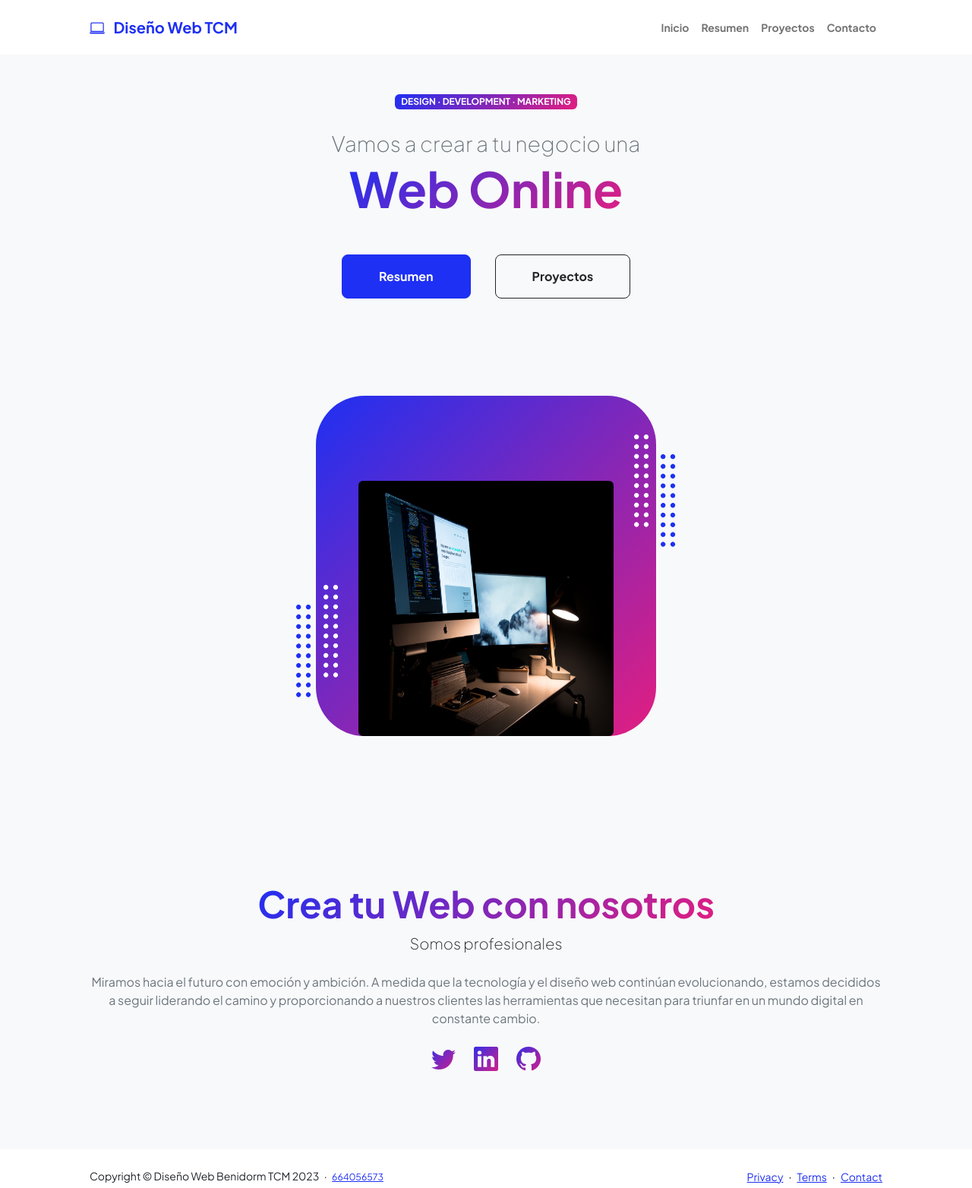
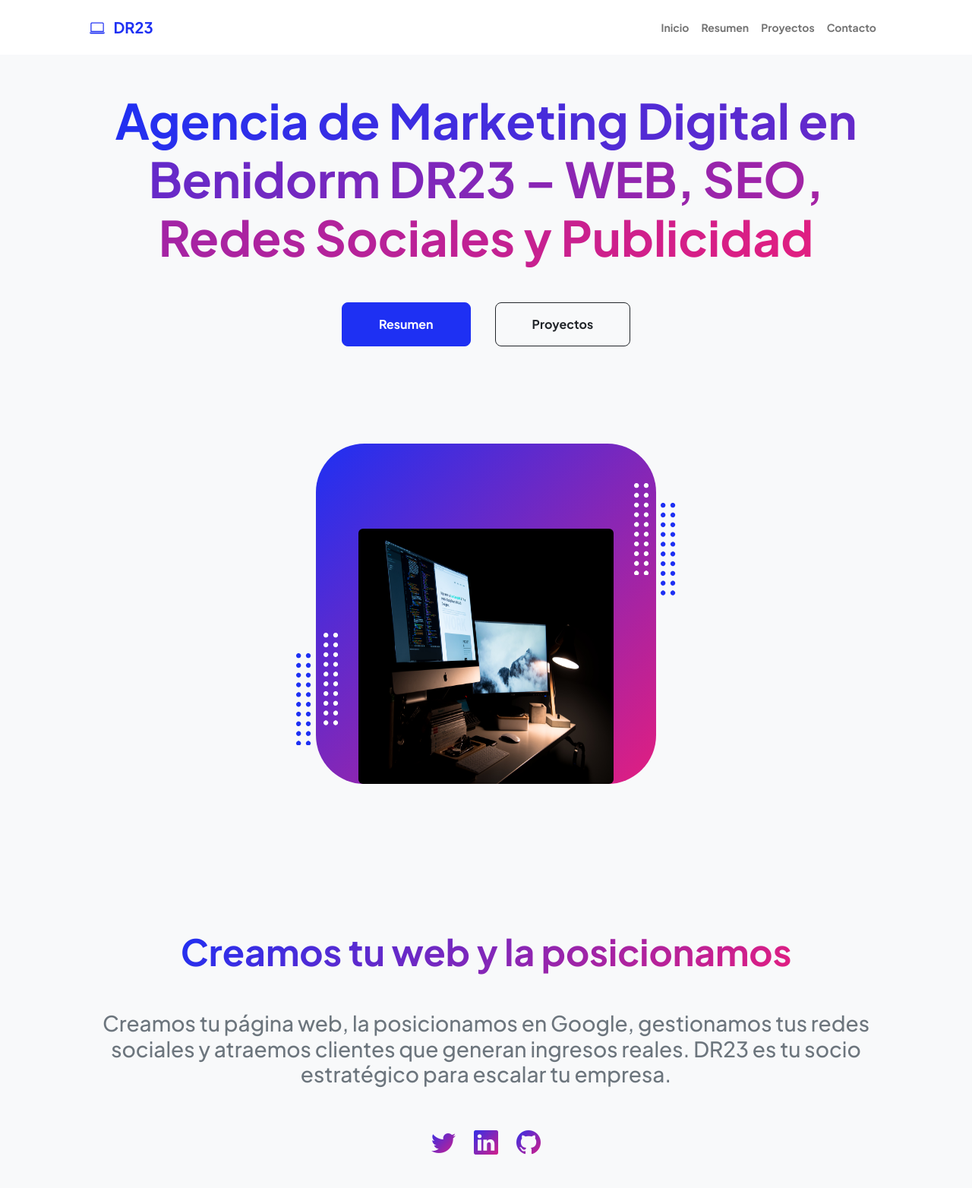
Before and after one commit to paginaswebtcm/paginaswebtcm.github.io, a plain HTML site: page index.html in a window 1280 px wide. Shown: the top 1564 px of the page at 76% size. Drawn offline with nearby package versions, Linux system fonts and the light colour scheme.

Commit message:
Marketing digital

```diff
--- a/index.html
+++ b/index.html
@@ -3,7 +3,7 @@
     <head>
         <meta charset="utf-8" />
         <meta name="viewport" content="width=device-width, initial-scale=1, shrink-to-fit=no" />
-        <meta name="description" content="" />
+        <meta name="description" content="En DR23 te ayudamos a conseguir más clientes y multiplicar tus beneficios. Diseñamos tu web, la posicionamos en Google, gestionamos tus redes sociales y llevamos tu empresa al siguiente nivel." />
         <meta name="author" content="" />
         <title>TCM | Inicio</title>
         <!-- Favicon-->
@@ -22,7 +22,7 @@
             <!-- Navigation-->
             <nav class="navbar navbar-expand-lg navbar-light bg-white py-3">
                 <div class="container px-5">
-                    <a class="navbar-brand" href="index.html"><span class="fw-bolder text-primary"><i class="bi bi-laptop me-2"></i> Diseño Web TCM</span></a>
+                    <a class="navbar-brand" href="index.html"><span class="fw-bolder text-primary"><i class="bi bi-laptop me-2"></i> DR23</span></a>
                     <button class="navbar-toggler" type="button" data-bs-toggle="collapse" data-bs-target="#navbarSupportedContent" aria-controls="navbarSupportedContent" aria-expanded="false" aria-label="Toggle navigation"><span class="navbar-toggler-icon"></span></button>
                     <div class="collapse navbar-collapse" id="navbarSupportedContent">
                         <ul class="navbar-nav ms-auto mb-2 mb-lg-0 small fw-bolder">
@@ -41,9 +41,10 @@
                         <div class="col-xxl-5">
                             <!-- Header text content-->
                             <div class="text-center text-xxl-start">
-                                <div class="badge bg-gradient-primary-to-secondary text-white mb-4"><div class="text-uppercase">Design &middot; Development &middot; Marketing</div></div>
-                                <div class="fs-3 fw-light text-muted">Vamos a crear a tu negocio una</div>
-                                <h1 class="display-3 fw-bolder mb-5"><span class="text-gradient d-inline">Web Online</span></h1>
+                                <!-- <div class="badge bg-gradient-primary-to-secondary text-white mb-4"><div class="text-uppercase">Marketing &middot; Digital &middot; DR23</div></div> -->
+                                <!-- <div class="fs-3 fw-light text-muted">Escalamos tu negocio con clientes y ventas reales</div> -->
+                                <h1 class="display-3 fw-bolder mb-5"><span class="text-gradient d-inline">Agencia de Marketing Digital en Benidorm DR23 – WEB, SEO, Redes Sociales y Publicidad</span></h1>
+                                <!-- <h2 class="fs-3 fw-light text-muted mb-5">Escalamos tu negocio con clientes y ventas reales</h2> -->
                                 <div class="d-grid gap-3 d-sm-flex justify-content-sm-center justify-content-xxl-start mb-3">
                                     <a class="btn btn-primary btn-lg px-5 py-3 me-sm-3 fs-6 fw-bolder" href="resume.html">Resumen</a>
                                     <a class="btn btn-outline-dark btn-lg px-5 py-3 fs-6 fw-bolder" href="projects.html">Proyectos</a>
@@ -181,9 +182,9 @@
                     <div class="row gx-5 justify-content-center">
                         <div class="col-xxl-8">
                             <div class="text-center my-5">
-                                <h2 class="display-5 fw-bolder"><span class="text-gradient d-inline">Crea tu Web con nosotros</span></h2>
-                                <p class="lead fw-light mb-4">Somos profesionales</p>
-                                <p class="text-muted">Miramos hacia el futuro con emoción y ambición. A medida que la tecnología y el diseño web continúan evolucionando, estamos decididos a seguir liderando el camino y proporcionando a nuestros clientes las herramientas que necesitan para triunfar en un mundo digital en constante cambio.</p>
+                                <h2 class="display-5 fw-bolder mb-5"><span class="text-gradient d-inline">Creamos tu web y la posicionamos</span></h2>
+                                <!-- <p class="lead fw-light mb-4">Captamos clientes</p> -->
+                                <h3 class="text-muted mb-5">Creamos tu página web, la posicionamos en Google, gestionamos tus redes sociales y atraemos clientes que generan ingresos reales. DR23 es tu socio estratégico para escalar tu empresa.</h3>
                                 <div class="d-flex justify-content-center fs-2 gap-4">
                                     <a class="text-gradient" href="#!"><i class="bi bi-twitter"></i></a>
                                     <a class="text-gradient" href="#!"><i class="bi bi-linkedin"></i></a>
@@ -199,7 +200,7 @@
         <footer class="bg-white py-4 mt-auto">
             <div class="container px-5">
                 <div class="row align-items-center justify-content-between flex-column flex-sm-row">
-                    <div class="col-auto"><div class="small m-0">Copyright &copy; Diseño Web Benidorm TCM 2023 <span class="mx-1">&middot;</span>
+                    <div class="col-auto"><div class="small m-0">Copyright &copy; Diseño Web Benidorm DR23 - All rights reserved <span class="mx-1">&middot;</span>
                         <a class="small" href="#!">664056573</a></div></div>
                     <div class="col-auto">
                         <a class="small" href="#!">Privacy</a>
```
